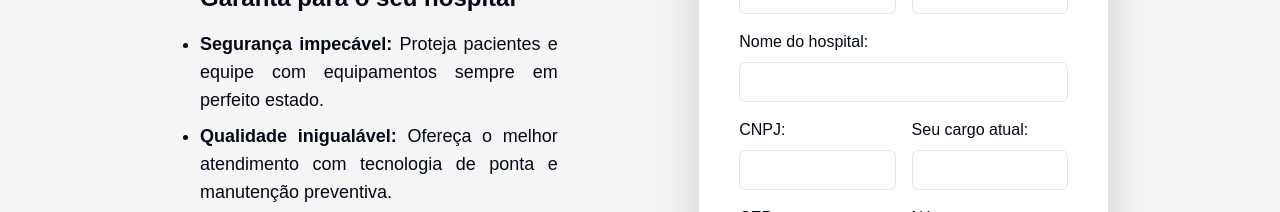
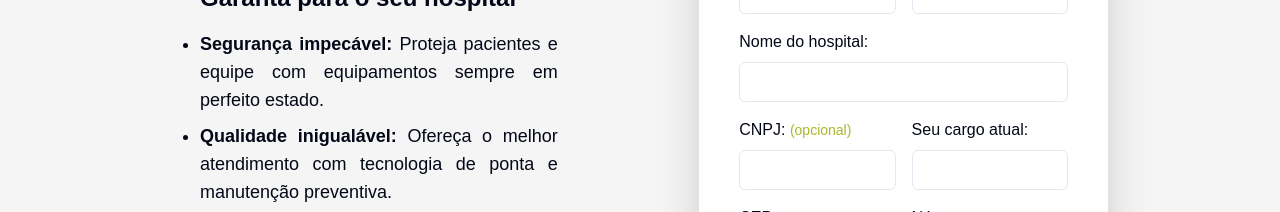
Before and after one commit to eliasacneto/web-cme, a React (Vite) app: page / in a window 1280 px wide. Shown: the part 1680-1892 px from the top of the page. Built offline with nearby package versions, Linux system fonts and the light colour scheme.

Commit message:
add cnpj opcional

```diff
--- a/src/components/stepForm.tsx
+++ b/src/components/stepForm.tsx
@@ -392,7 +392,8 @@ const StepForm: React.FC = () => {
               <div className="flex flex-col lg:flex-row lg:gap-4">
                 <div className="flex flex-col mt-4 w-full">
                   <Label htmlFor="customer" className="text-base mb-2">
-                    CNPJ:
+                    CNPJ:{" "}
+                    <span className="text-sm text-[#a7b928]">(opcional)</span>
                   </Label>
                   <InputMask
                     className=" flex h-10 w-full rounded-md border border-input bg-background px-3 py-2 text-sm ring-offset-background file:border-0 file:bg-transparent file:text-sm file:font-medium placeholder:text-muted-foreground focus-visible:outline-none focus-visible:ring-2 focus-visible:ring-ring focus-visible:ring-offset-2 disabled:cursor-not-allowed disabled:opacity-50"
```
